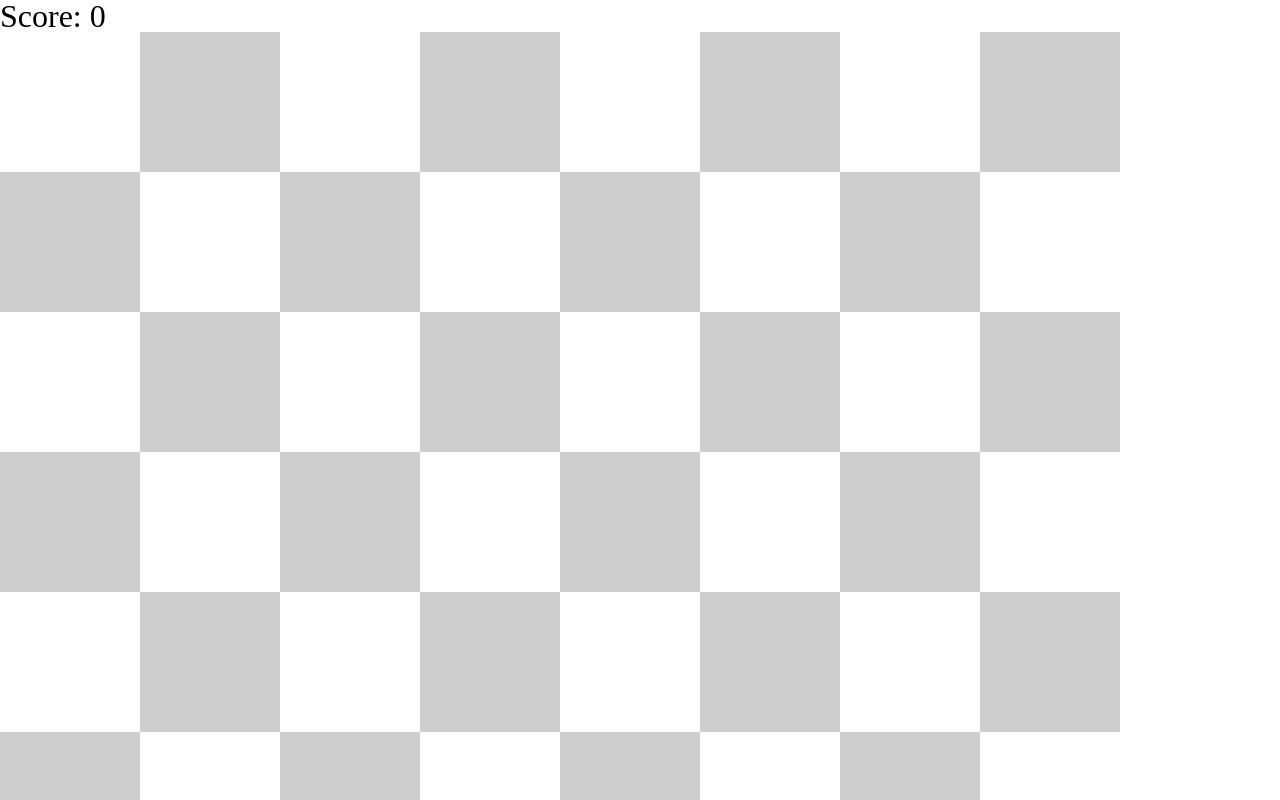
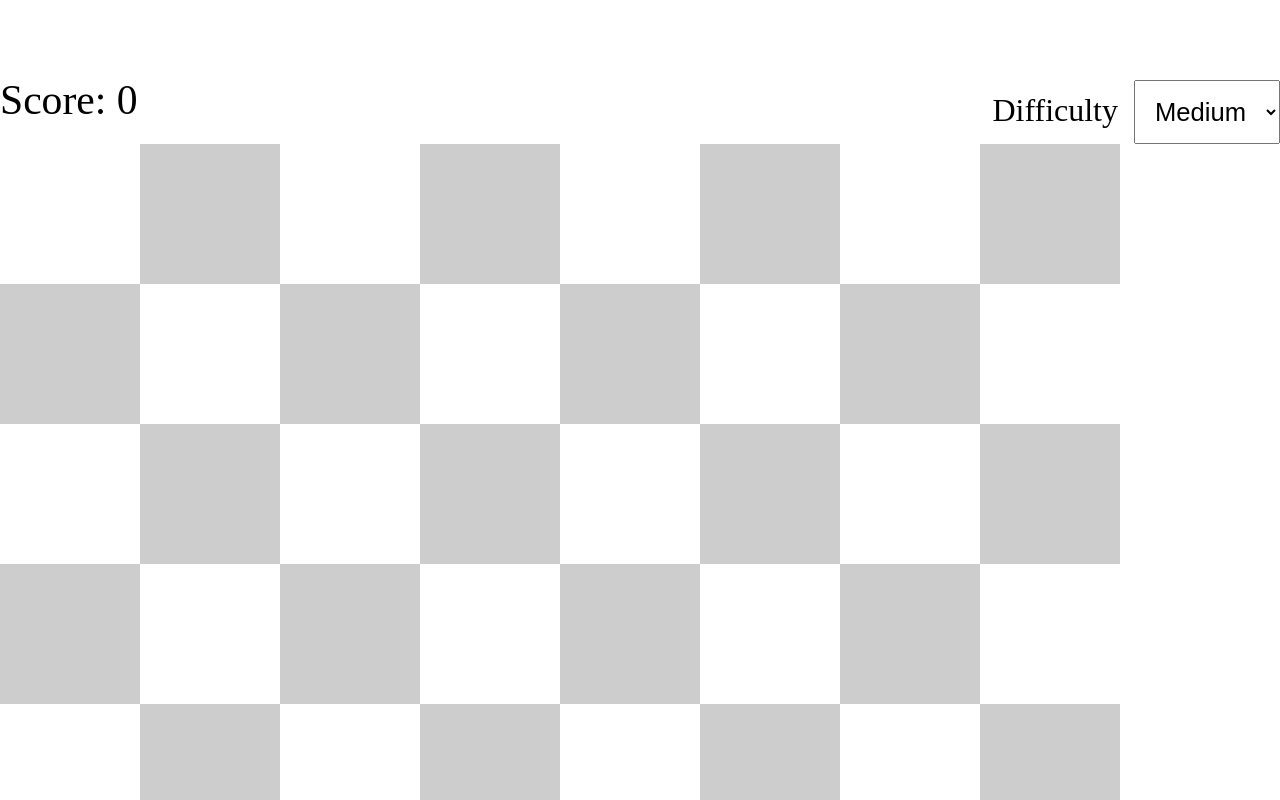
Before and after one commit to jakobg123/game, a React (Create React App) app: page / in a window 1280 px wide. Shown: the top 800 px of the page. Built offline with nearby package versions, Linux system fonts and the light colour scheme.

Commit message:
Implement difficulty option

```diff
--- a/src/components/Game/Game.jsx
+++ b/src/components/Game/Game.jsx
@@ -1,6 +1,6 @@
 import {useState, useEffect} from 'react';
 import {BOARD_ROWS, BOARD_COLUMNS, BOARD_GRID, getWhiteCellColor} from "../../utils/board";
-import {MAX_SNAKE_LENGTH} from "../../utils/options";
+import {DIFFICULTY} from "../../utils/options";
 import {Obstacle} from "../Obstacle/Obstacle.jsx";
 import "./Game.scss";
 
@@ -10,6 +10,8 @@ const Game = () => {
     const [validMoves, setValidMoves] = useState([]);
     const [score, setScore] = useState(0);
     const [startGame, setStartGame] = useState(false)
+    const [difficultyLevel, setDifficultyLevel] = useState(DIFFICULTY.medium)
+
 
     useEffect(() => {
             const snakeHead = getRandomPosition();
@@ -89,7 +91,7 @@ const Game = () => {
             return getRandomObstacle();
         }
 
-        randomObstacle.counter = 20;
+        randomObstacle.counter = difficultyLevel.obstacleCounter;
 
         let updatedObstacles = updateObstacleCounterAndRemoveIfZero([...obstacles]);
 
@@ -142,7 +144,7 @@ const Game = () => {
 
         updatedSnake.unshift(direction);
 
-        if(updatedSnake.length > MAX_SNAKE_LENGTH){
+        if(updatedSnake.length > difficultyLevel.snakeLength){
             updatedSnake.pop();
         }
 
@@ -156,7 +158,9 @@ const Game = () => {
 
     const getSnakeStyle = (cell) => {
         const snakePartIndex = snake.findIndex(snakePart => checkIfPartIsOnCell(snakePart, cell));
-        const scaleValue = 1 - (snakePartIndex/MAX_SNAKE_LENGTH);
+
+        const scaleValue = 1 - (snakePartIndex/difficultyLevel.snakeLength);
+
         return {transform: `scale(${scaleValue.toString()})`};
     }
 
@@ -166,6 +170,10 @@ const Game = () => {
         }
         const [{counter}] = obstacles.filter(obstacle => obstacle.row === cell.row && obstacle.col === cell.col);
         return counter;
+    }
+
+    const setDifficulty = (event) => {
+        setDifficultyLevel(DIFFICULTY[event.currentTarget.value])
     }
 
     const restart = () => {
@@ -201,8 +209,19 @@ const Game = () => {
     ))
 
     return (
-        <>
-            <h1>Score: {score}</h1>
+        <div className="Game">
+            <header className="Game__Header">
+                <h1>Score: {score}</h1>
+                <form>
+                    <label for="difficulty">Difficulty</label>
+                    <select id="difficulty" name="difficulty" onChange={setDifficulty} disabled={snake.length > 1 ? true : false}>
+                        <option value="easy">Easy</option>
+                        <option selected="selected" value="medium">Medium</option>
+                        <option value="hard">Hard</option>
+                        <option value="insane">Insane</option>
+                    </select>
+                </form>
+            </header>
             <div className="Board">
                 {boardJsx}
                 {(!validMoves.length && !!obstacles.length) && (
@@ -214,7 +233,7 @@ const Game = () => {
                 )
                 }
             </div>
-        </>
+        </div>
     )
 }
 
--- a/src/components/Game/Game.scss
+++ b/src/components/Game/Game.scss
@@ -1,3 +1,28 @@
+.Game{
+    margin: 5rem auto;
+    max-width: 85rem;
+
+    &__Header{
+        display: flex;
+        justify-content: space-between;
+
+        h1{
+            font-size: 2.6rem;
+        }
+
+        label{
+            display: inline-block;
+            margin-right: 1rem;
+        }
+
+        select{
+            font-size: 1.6rem;
+            padding: 1rem;
+        }
+    }
+
+}
+
 .Board{
     background-color: #cdcdcd;
     color: black;
--- a/src/utils/options.js
+++ b/src/utils/options.js
@@ -1 +1,15 @@
-export const MAX_SNAKE_LENGTH = 7;
+export const DIFFICULTY = {
+    easy: {
+        snakeLength: 5, obstacleCounter: 20,
+    },
+    medium: {
+        snakeLength: 7, obstacleCounter: 20,
+    },
+    hard: {
+        snakeLength: 9, obstacleCounter: 24,
+
+    },
+    insane: {
+        snakeLength: 11, obstacleCounter: 25,
+    },
+}
```
